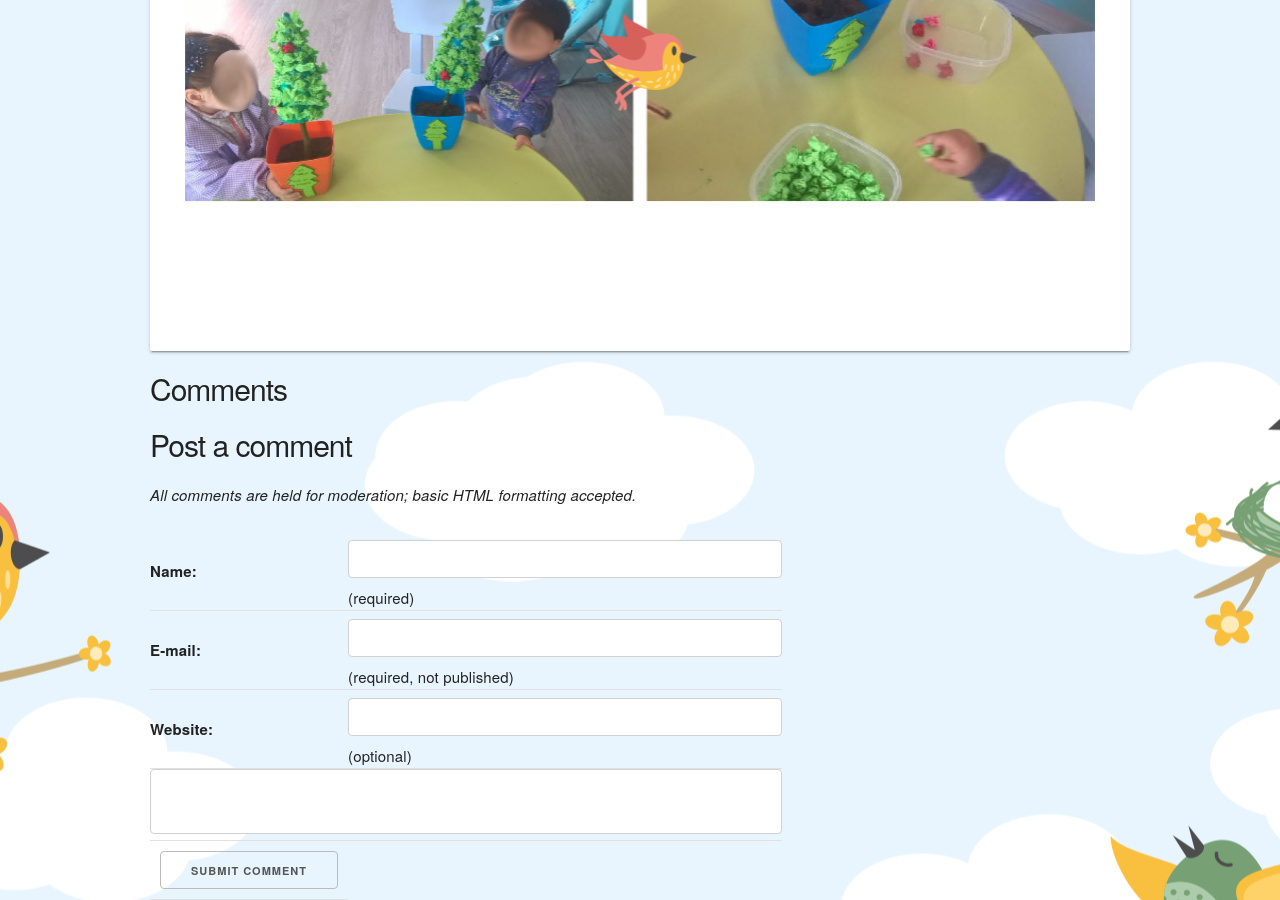
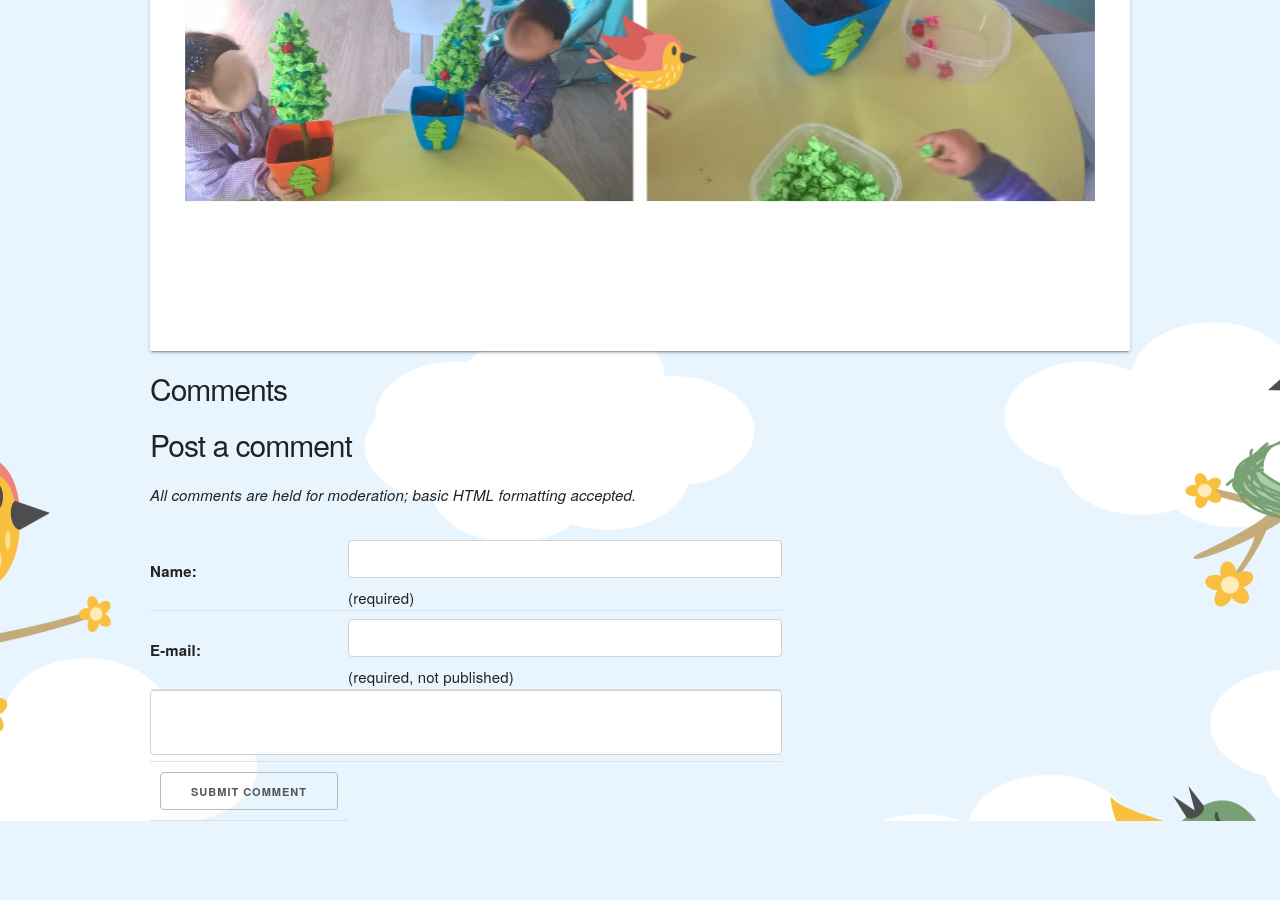
Before and after one commit to ByEmeGe/ByEmeGe.github.io, a Jekyll site: the page built from _posts/2017-03-09-esto es-una-pr.markdown, in a window 1280 px wide and 900 px high, scrolled down 1953 px. Built offline with Jekyll 4.4.1, drawn with Linux system fonts in a browser that asks for light colours; comment, search, counter and statistics services are not loaded; after the commit the page ends 2774 px from its top, so only the background shows below that.

Commit message:
Comments

```diff
--- a/_layouts/post.html
+++ b/_layouts/post.html
@@ -74,10 +74,6 @@ layout: default
                 <td><input type="text" size="25" name="email" /> (required, not published)</td>
             </tr>
             <tr>
-                <th>Website:</th>
-                <td><input type="text" size="25" name="link" /> (optional)</td>
-            </tr>
-            <tr>
                 <td colspan="2"><textarea name="comment" rows="10" cols="60" ></textarea></td>
             </tr>
             <tr>
```
